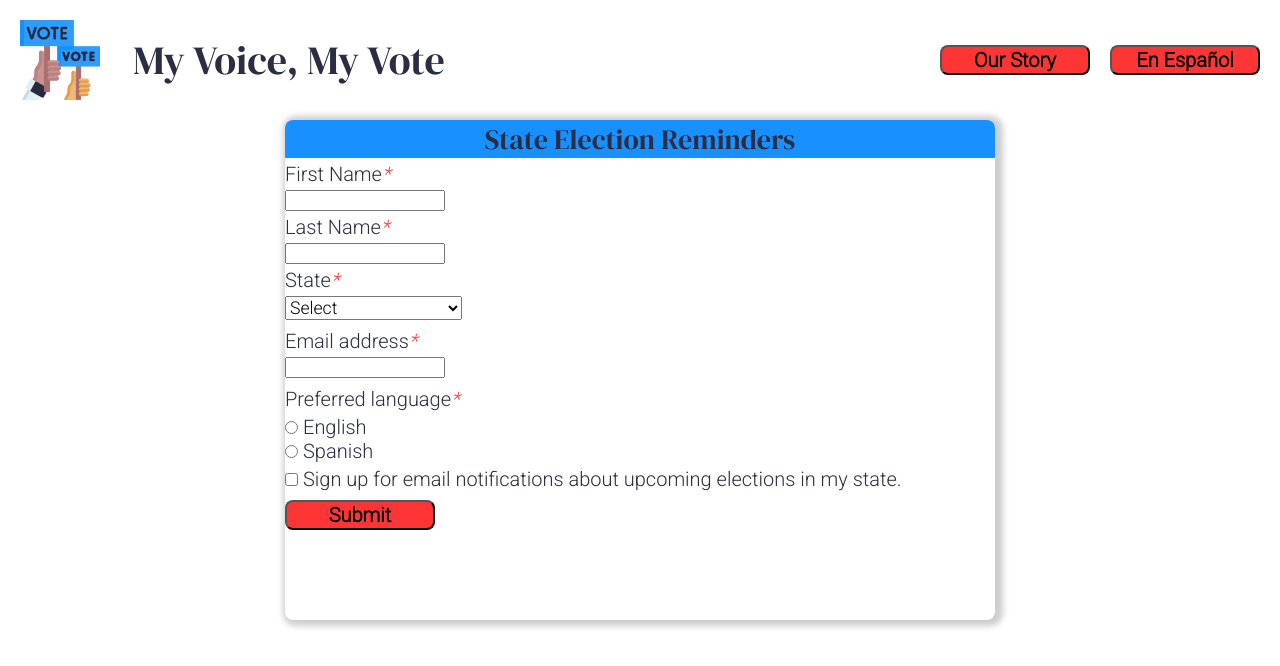
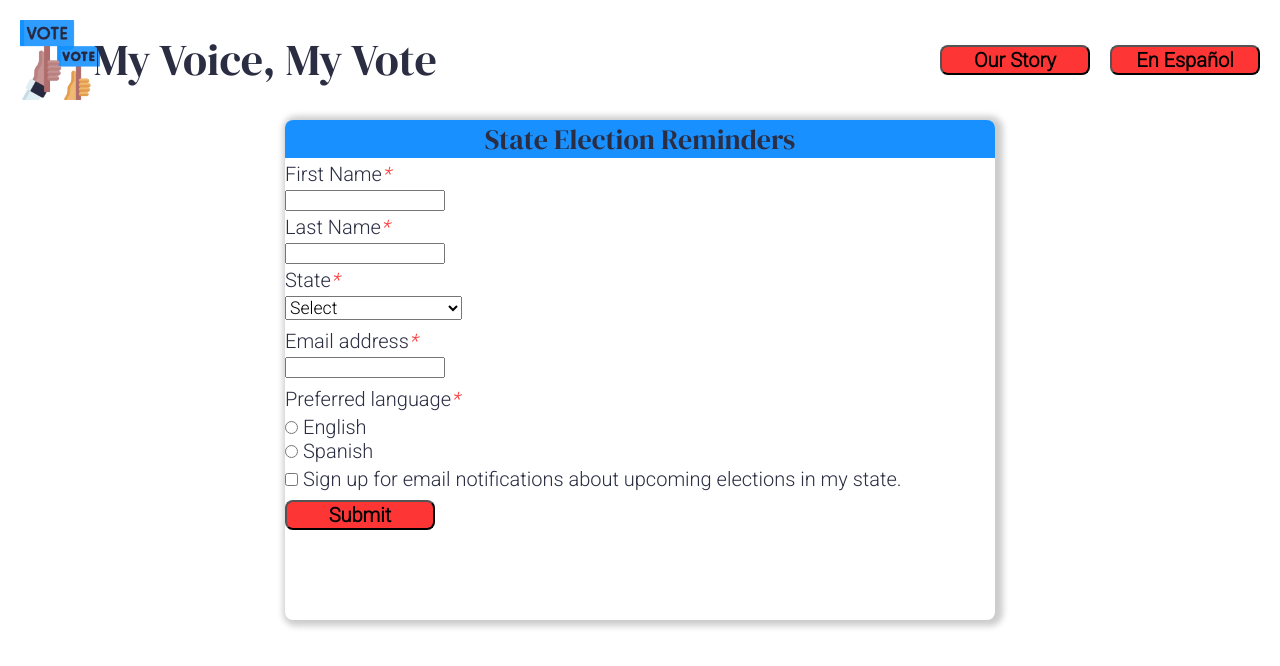
Before and after one commit to ivonne-hernandez/mi-voz-mi-voto-1, a React (Create React App) app: page / in a window 1280 px wide. In both pictures the pointer is over the element "My Voice, My Vote". Shown: the top 666 px of the page. Built offline with nearby package versions, Linux system fonts and the light colour scheme.

Commit message:
Add a transform css rule for the app's name

```diff
--- a/src/Components/Header/Header.css
+++ b/src/Components/Header/Header.css
@@ -8,6 +8,10 @@
   margin-left: 8px;
   font-family: 'DM Serif Display', serif;
   color: #2b2d42;
+}
+
+.app-name:hover {
+  transform: scale(1.1);
 }
 
 .header-container {
@@ -24,3 +28,7 @@
   border-radius: 8px;
   font-weight: bold;
 }
+
+.header-button:hover {
+  color: white;
+}
```
